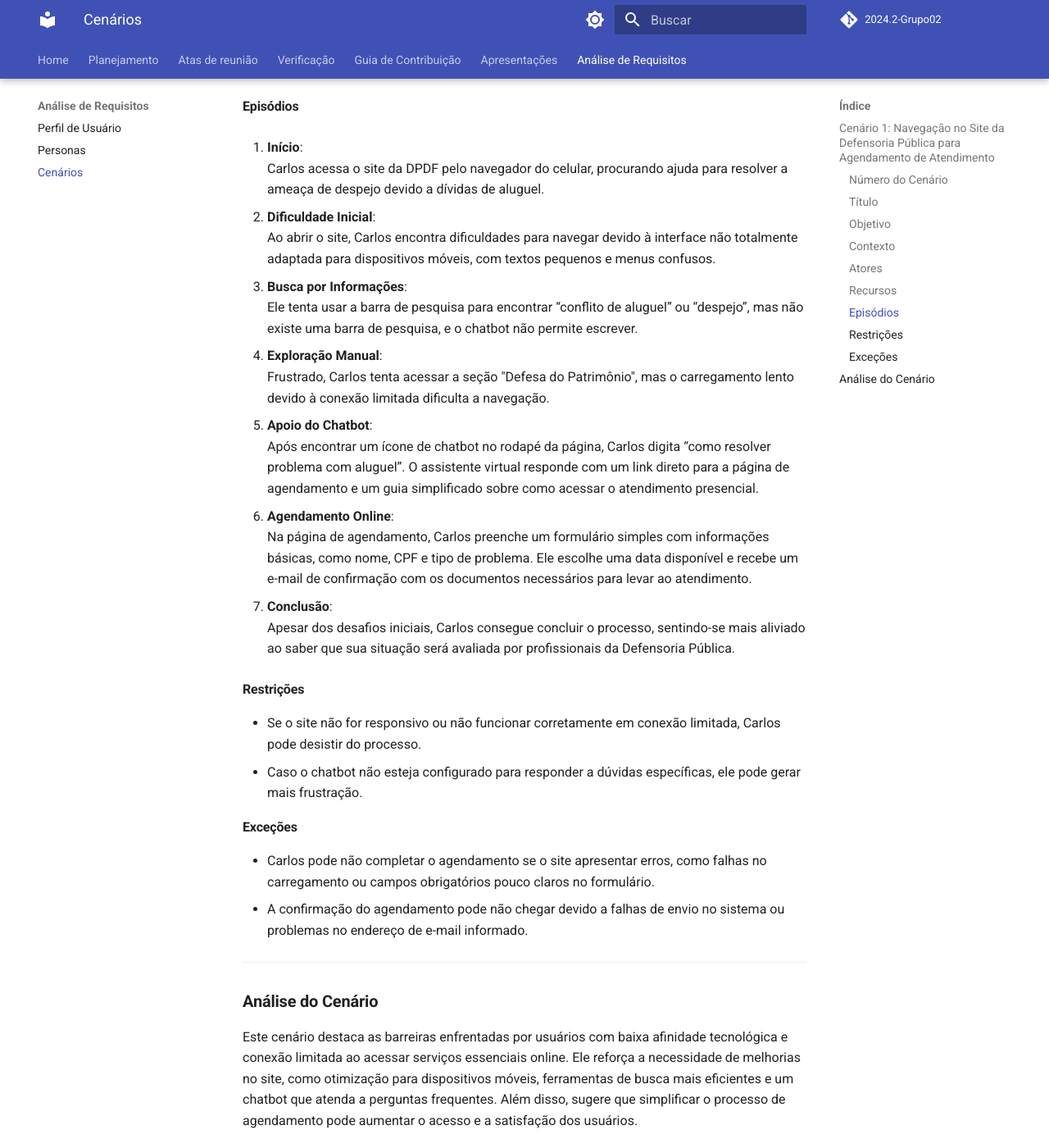
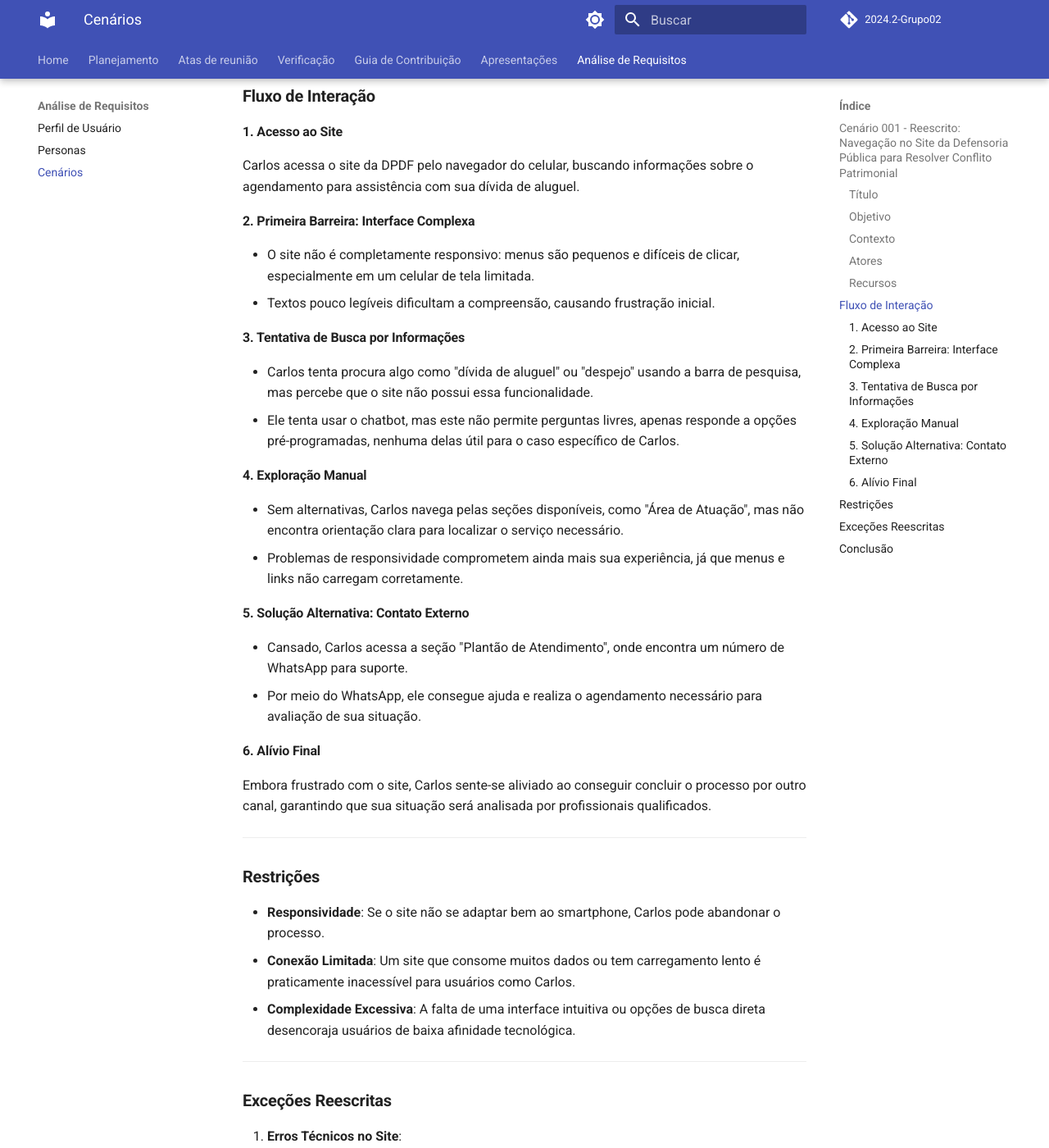
Before and after one commit to Interacao-Humano-Computador/2024.2-Grupo02, an MkDocs documentation site: the page built from docs/Analise/cenarios.md, in a window 1280 px wide and 1400 px high, scrolled down 922 px. Shown: the whole window at 82% size. Built offline with MkDocs 1.6.1 and Material for MkDocs 9.7.7, drawn with Linux system fonts in a browser that asks for light colours; comment, search, counter and statistics services are not loaded; some of the changed text lies outside the part shown.

Commit message:
cenário Carlos Marinho

```diff
--- a/docs/Analise/cenarios.md
+++ b/docs/Analise/cenarios.md
@@ -1,59 +1,71 @@
-### **Cenário 1: Navegação no Site da Defensoria Pública para Agendamento de Atendimento**
-
-#### **Número do Cenário**
-003
+### Cenário 001 - Reescrito: Navegação no Site da Defensoria Pública para Resolver Conflito Patrimonial
 
 #### **Título**
-Dificuldade de Navegação no Site para Resolver Conflito Patrimonial
+Desafios na Navegação para Agendamento de Atendimento sobre Dívida de Aluguel
 
 #### **Objetivo**
-Facilitar o acesso de Carlos Marinho ao serviço de agendamento online para regularizar uma dívida de aluguel e evitar um possível despejo.
+Garantir que Carlos Marinho consiga agendar atendimento de forma simples e eficiente para resolver questões de dívida de aluguel, evitando despejo.
 
 #### **Contexto**
-- **Local**: Residência de Carlos Marinho, utilizando seu smartphone.
-- **Tempo**: Final do dia, após o trabalho, com conexão móvel limitada.
-- **Pré-condição**: O site da Defensoria Pública precisa estar funcional e responsivo, oferecendo uma interface clara e acessível para usuários com baixa afinidade tecnológica.
+- **Local**: Casa de Carlos Marinho, utilizando seu smartphone.
+- **Tempo**: Noite, após um longo dia de trabalho, com internet móvel limitada.
+- **Pré-condição**: O site da Defensoria Pública precisa ser funcional, responsivo e intuitivo, projetado para atender usuários com pouca experiência digital.
 
 #### **Atores**
-- **Carlos Marinho**: Usuário vulnerável, com baixa experiência em navegação online.
-- **Site da DPDF**: Ferramenta que ele utiliza para buscar informações e agendar um atendimento.
+- **Carlos Marinho**: Usuário primário, com baixa afinidade tecnológica e alta necessidade de informações rápidas.
+- **Site da DPDF**: Ferramenta que Carlos acessa para buscar informações e realizar o agendamento.
 
 #### **Recursos**
-- Smartphone com internet limitada.
-- Site da DPDF, incluindo seções sobre "Defesa do Patrimônio" e "Agendamento de Atendimento".
-
-#### **Episódios**
-
-1. **Início**:
-   Carlos acessa o site da DPDF pelo navegador do celular, procurando ajuda para resolver a ameaça de despejo devido a dívidas de aluguel.
-
-2. **Dificuldade Inicial**:
-   Ao abrir o site, Carlos encontra dificuldades para navegar devido à interface não totalmente adaptada para dispositivos móveis, com textos pequenos e menus confusos.
-
-3. **Busca por Informações**:
-   Ele tenta usar a barra de pesquisa para encontrar “conflito de aluguel” ou “despejo”, mas não existe uma barra de pesquisa, e o chatbot não permite escrever.
-
-4. **Exploração Manual**:
-   Frustrado, Carlos tenta acessar a seção "Defesa do Patrimônio", mas o carregamento lento devido à conexão limitada dificulta a navegação.
-
-5. **Apoio do Chatbot**:
-   Após encontrar um ícone de chatbot no rodapé da página, Carlos digita “como resolver problema com aluguel”. O assistente virtual responde com um link direto para a página de agendamento e um guia simplificado sobre como acessar o atendimento presencial.
-
-6. **Agendamento Online**:
-   Na página de agendamento, Carlos preenche um formulário simples com informações básicas, como nome, CPF e tipo de problema. Ele escolhe uma data disponível e recebe um e-mail de confirmação com os documentos necessários para levar ao atendimento.
-
-7. **Conclusão**:
-   Apesar dos desafios iniciais, Carlos consegue concluir o processo, sentindo-se mais aliviado ao saber que sua situação será avaliada por profissionais da Defensoria Pública.
-
-#### **Restrições**
-- Se o site não for responsivo ou não funcionar corretamente em conexão limitada, Carlos pode desistir do processo.
-- Caso o chatbot não esteja configurado para responder a dúvidas específicas, ele pode gerar mais frustração.
-
-#### **Exceções**
-- Carlos pode não completar o agendamento se o site apresentar erros, como falhas no carregamento ou campos obrigatórios pouco claros no formulário.
-- A confirmação do agendamento pode não chegar devido a falhas de envio no sistema ou problemas no endereço de e-mail informado.
+- Smartphone com conexão móvel limitada.
+- Interface do site da DPDF, incluindo funcionalidades como "Defesa do Patrimônio", "Agendamento Online" e canais alternativos de contato (ex.: WhatsApp).
 
 ---
 
-### **Análise do Cenário**
-Este cenário destaca as barreiras enfrentadas por usuários com baixa afinidade tecnológica e conexão limitada ao acessar serviços essenciais online. Ele reforça a necessidade de melhorias no site, como otimização para dispositivos móveis, ferramentas de busca mais eficientes e um chatbot que atenda a perguntas frequentes. Além disso, sugere que simplificar o processo de agendamento pode aumentar o acesso e a satisfação dos usuários.
+### **Fluxo de Interação**
+
+#### **1. Acesso ao Site**
+Carlos acessa o site da DPDF pelo navegador do celular, buscando informações sobre o agendamento para assistência com sua dívida de aluguel.
+
+#### **2. Primeira Barreira: Interface Complexa**
+- O site não é completamente responsivo: menus são pequenos e difíceis de clicar, especialmente em um celular de tela limitada.
+- Textos pouco legíveis dificultam a compreensão, causando frustração inicial.
+
+#### **3. Tentativa de Busca por Informações**
+- Carlos tenta procura algo como "dívida de aluguel" ou "despejo" usando a barra de pesquisa, mas percebe que o site não possui essa funcionalidade.
+- Ele tenta usar o chatbot, mas este não permite perguntas livres, apenas responde a opções pré-programadas, nenhuma delas útil para o caso específico de Carlos.
+
+#### **4. Exploração Manual**
+- Sem alternativas, Carlos navega pelas seções disponíveis, como "Área de Atuação", mas não encontra orientação clara para localizar o serviço necessário.
+- Problemas de responsividade comprometem ainda mais sua experiência, já que menus e links não carregam corretamente.
+
+#### **5. Solução Alternativa: Contato Externo**
+- Cansado, Carlos acessa a seção "Plantão de Atendimento", onde encontra um número de WhatsApp para suporte.
+- Por meio do WhatsApp, ele consegue ajuda e realiza o agendamento necessário para avaliação de sua situação.
+
+#### **6. Alívio Final**
+Embora frustrado com o site, Carlos sente-se aliviado ao conseguir concluir o processo por outro canal, garantindo que sua situação será analisada por profissionais qualificados.
+
+---
+
+### **Restrições**
+- **Responsividade**: Se o site não se adaptar bem ao smartphone, Carlos pode abandonar o processo.
+- **Conexão Limitada**: Um site que consome muitos dados ou tem carregamento lento é praticamente inacessível para usuários como Carlos.
+- **Complexidade Excessiva**: A falta de uma interface intuitiva ou opções de busca direta desencoraja usuários de baixa afinidade tecnológica.
+
+---
+
+### **Exceções Reescritas**
+1. **Erros Técnicos no Site**:
+   - Campos obrigatórios mal projetados ou mensagens de erro confusas podem impedir Carlos de concluir o agendamento.
+   - Problemas no carregamento do site ou no envio de formulários podem fazer com que ele desista de utilizar o serviço.
+
+2. **Falta de Comunicação na Confirmação**:
+   - A confirmação do agendamento pode não ser enviada devido a falhas no sistema ou erros de digitação no e-mail ou telefone de Carlos.
+
+3. **Canais Alternativos com Problemas**:
+   - O número de WhatsApp pode estar desatualizado ou indisponível, forçando Carlos a tentar novamente outro dia, perdendo tempo crucial.
+
+---
+
+### **Conclusão**
+O cenário reforça a necessidade de priorizar uma experiência digital inclusiva e funcional para públicos vulneráveis como Carlos Marinho. Melhorias como um design responsivo, uma barra de busca eficiente, orientações claras e ferramentas complementares, como WhatsApp, são essenciais para garantir acessibilidade e satisfação.
```
